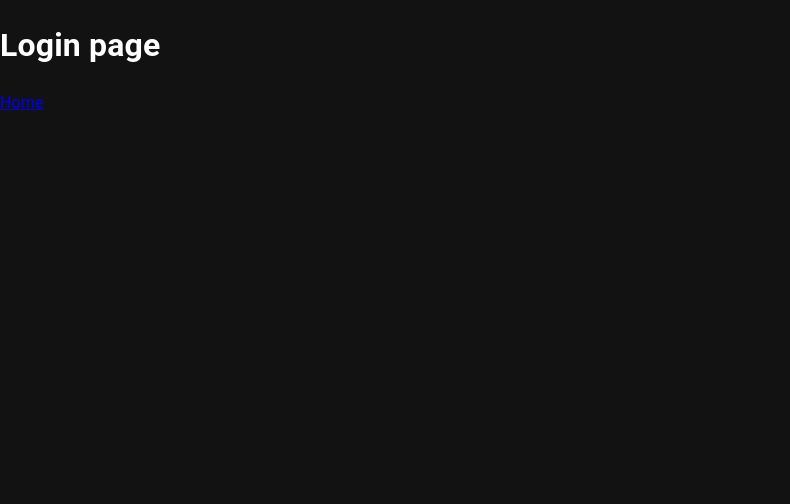
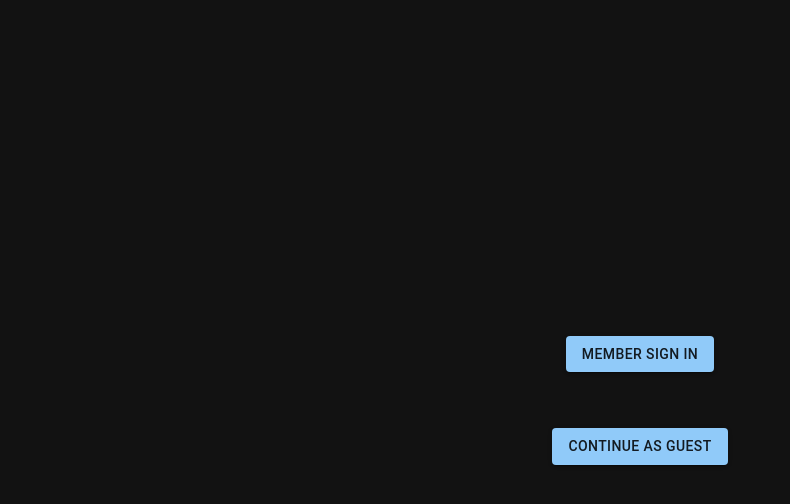
Before and after one commit to joshthomp616/COSC484-Project, a React (Create React App) app in the folder client/: page / in a window 1280 px wide. Shown: the top 504 px of the page, without its empty margins (0-790 px from the left). Built offline with nearby package versions, Linux system fonts and the light colour scheme; no server answers.

Commit message:
basic login screen ui created, needs styling and logic for navigation

```diff
--- a/client/src/pages/Login/index.js
+++ b/client/src/pages/Login/index.js
@@ -1,11 +1,53 @@
 import * as React from 'react';
+import { Button, Grid, Grow, TextField, Slide} from '@mui/material'
 import { Link } from 'react-router-dom';
 
+
 export default function Login() {
+  const minRowSpacing = 0;
+  const expandedRowSpacing = 3;
+  const [rowSpacing, setSpacing] = React.useState(minRowSpacing);
+  const [login, showLogin] = React.useState(false);
+  const loginContainerRef = React.useRef(null);
+
+  const displayLogin = () => {
+    showLogin((prev) => !prev)
+    setSpacing((current) => current === minRowSpacing ? expandedRowSpacing : minRowSpacing);
+  }
+
   return (
-    <>
-      <h1>Login page</h1>
-      <Link to="/home">Home</Link>
-    </>
+    <Grid container columns={12} rowSpacing={rowSpacing} columnSpacing={3} alignContent={'center'} minHeight="100vh">
+      <Grid item xs={12} align="center">
+        {!login ? <Button variant="contained" onClick={displayLogin}>member sign in</Button> : null}
+      </Grid>
+      <Grid item xs={6} align="right" >
+        <Grow in={login}>
+          <TextField required label="Username"/>
+        </Grow>
+
+      </Grid>
+      <Grid item xs={6} align="left">
+        <Grow in={login} style={{transformOrigin: '0 0 0'}} {...(login ? { timeout: 1000 } : {})}>
+          <TextField required label="Password"/>
+        </Grow>
+      </Grid>
+      <Grid item xs={5} />
+      <Grid item xs={2} justifyContent={'center'} align="center" ref={loginContainerRef}>
+        {!login ?
+        <Button variant="contained" id='proceedButton'>continue as guest</Button> :
+        <Slide direction='right' in={login} container={loginContainerRef.current}>
+          <Button variant="contained" id='proceedButton'>Login</Button>
+        </Slide>
+        }
+      </Grid>
+      <Grid item xs={5} />
+      <Grid item xs={12} align="center">
+        {!login? null :
+        <Slide direction="right" in={login} container={loginContainerRef.current}>
+          <Button variant="text" size='small'>continue as guest</Button>
+        </Slide>
+        }
+      </Grid>
+    </Grid>
   );
 }
```
